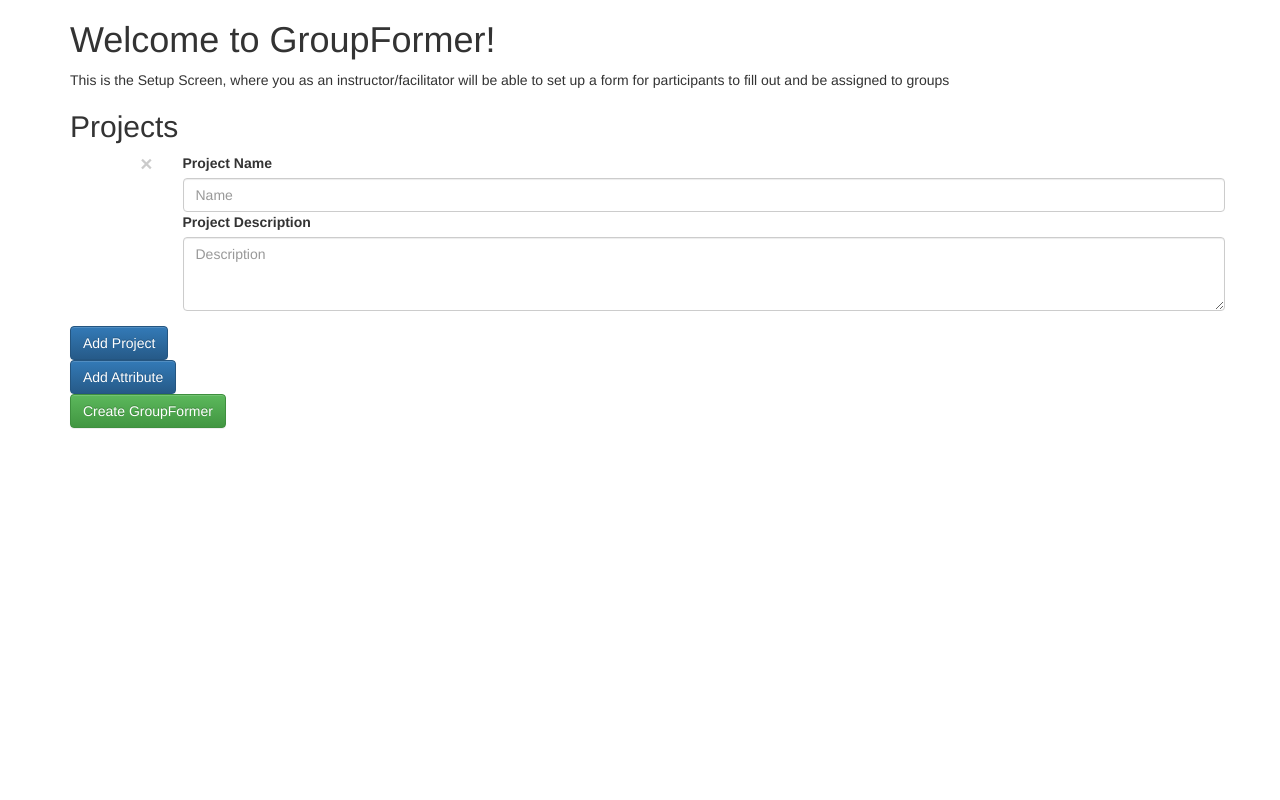
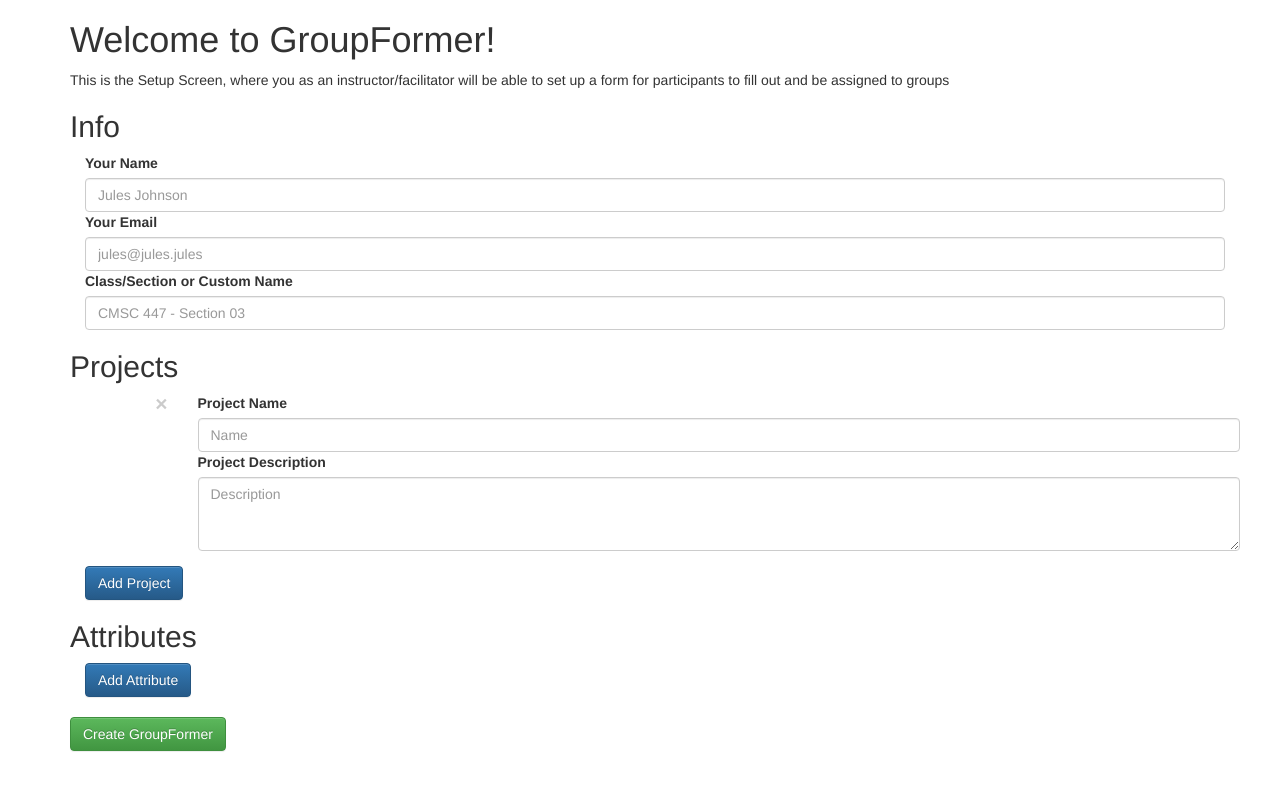
Before and after one commit to snowminc/Groupformer, a Django app: page /setup_screen/ in a window 1280 px wide. Run offline with Django 3.2, Linux system fonts and the light colour scheme; some libraries are stand-ins or nearby versions.

Commit message:
Adding inputs for some basic groupformer functionality

```diff
--- a/app/groupformer/setup_screen/templates/setup_screen/setup_screen.html
+++ b/app/groupformer/setup_screen/templates/setup_screen/setup_screen.html
@@ -87,16 +87,34 @@
     <div class="container">
         <h1>Welcome to GroupFormer!</h1>
         <p>This is the Setup Screen, where you as an instructor/facilitator will be able to set up a form for participants to fill out and be assigned to groups</p>
+
+        <h2>Info</h2>
+        <div class="container">
+            <div class="form-group">
+                <label for="instructor-name">Your Name</label>
+                <input id="instructor-name" type="text" class="form-control col-md-2" placeholder="Jules Johnson">
+            </div>
+            <div class="form-group">
+                <label for="instructor-email">Your Email</label>
+                <input id="instructor-email" type="text" class="form-control col-md-2" placeholder="jules@jules.jules">
+            </div>
+            <div class="form-group">
+                <label for="custom-name">Class/Section or Custom Name</label>
+                <input id="custom-name" type="text" class="form-control col-md-2" placeholder="CMSC 447 - Section 03">
+            </div>
+        </div>
+
         <h2>Projects</h2>
+        <div class="container">
+            <div class="container" id="projects-container"></div>
+            <a onclick="add_project()" class="btn btn-primary" id="add-project-btn">Add Project</a>
+        </div>
 
-        <!--TODO: Professor Name/Email inputs-->
-        <!--TODO: Class/Section/Custom name input-->
-
-        <div class="container" id="projects-container"></div>
-        <a onclick="add_project()" class="btn btn-primary" id="add-project-btn">Add Project</a>
-
-        <div class="container" id="attributes-container"></div>
-        <a class="btn btn-primary" id="add-attribute-btn">Add Attribute</a> <!--TODO: add_attribute js functionality-->
+        <h2>Attributes</h2>
+        <div class="container">
+            <div class="container" id="attributes-container"></div>
+            <a class="btn btn-primary" id="add-attribute-btn">Add Attribute</a> <!--TODO: add_attribute js functionality-->
+        </div>
 
         <br>
         <a class="btn btn-success" id="submit-btn">Create GroupFormer</a> <!--TODO: Submit Endpoint-->
--- a/app/groupformer/setup_screen/tests.py
+++ b/app/groupformer/setup_screen/tests.py
@@ -198,3 +198,4 @@ class SetupScreenIntegrationTests(LiveServerTestCase):
         self.assertRaises(NoSuchElementException, self.driver.find_element_by_id, f'project-name1')
 
 # TODO: [SetupScreen] Test that the remove button removes the inputs for the target project
+#       i.e. need to input data and make sure the removed one is the expected removed one
```
